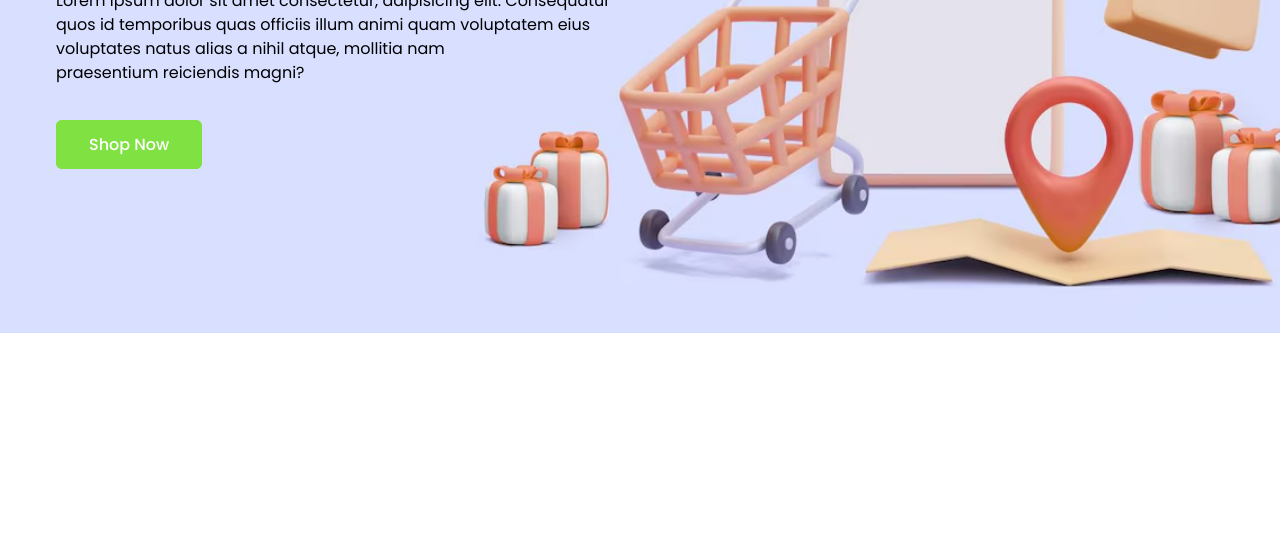
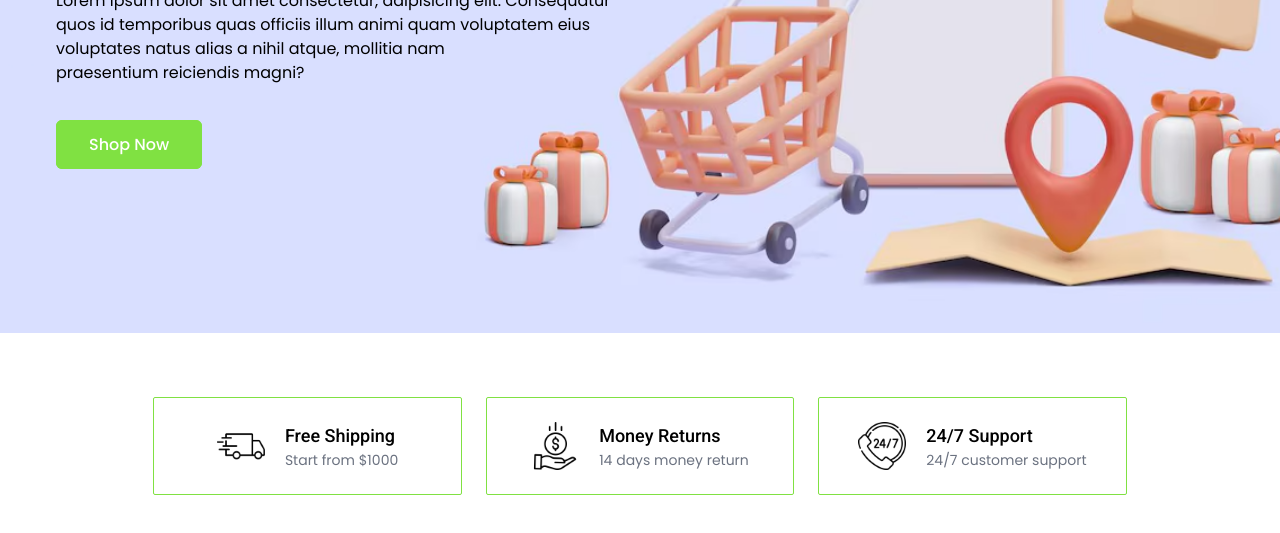
Before and after one commit to SBTHDR/tail-kit, a website: page index.html in a window 1280 px wide. Shown: the part 461-994 px from the top of the page. Before the commit the page ends 800 px from the top, so only its background shows below. Drawn offline with Linux system fonts and the light colour scheme.

Commit message:
Feat: Features

```diff
--- a/index.html
+++ b/index.html
@@ -143,5 +143,40 @@
         </div>
      </div>
     <!-- Banner End -->
+
+    <!-- Features Start -->
+    <div class="container py-16">
+        <div class="w-10/12 grid grid-cols-3 gap-6 mx-auto justify-center">
+            <!-- Single Feature -->
+             <div class="border border-primary rounded-sm py-6 flex justify-center items-center gap-5">
+                <img src="/public/img/delivery-truck.png" class="w-12 h-12 object-contain" alt="">
+                <div>
+                    <h4 class="font-medium capitalize text-lg">Free Shipping</h4>
+                    <p class="text-gray-500 text-sm">Start from $1000</p>
+                </div>
+             </div>
+            <!-- Single End -->
+            <!-- Single Feature -->
+            <div class="border border-primary rounded-sm py-6 flex justify-center items-center gap-5">
+                <img src="/public/img/save-money.png" class="w-12 h-12 object-contain" alt="">
+                <div>
+                    <h4 class="font-medium capitalize text-lg">Money Returns</h4>
+                    <p class="text-gray-500 text-sm">14 days money return</p>
+                </div>
+            </div>
+            <!-- Single End -->
+            <!-- Single Feature -->
+            <div class="border border-primary rounded-sm py-6 flex justify-center items-center gap-5">
+                <img src="/public/img/support.png" class="w-12 h-12 object-contain" alt="">
+                <div>
+                    <h4 class="font-medium capitalize text-lg">24/7 Support</h4>
+                    <p class="text-gray-500 text-sm">24/7 customer support</p>
+                </div>
+            </div>
+            <!-- Single End -->
+        </div>
+    </div>
+    <!-- Features End -->
+
 </body>
 </html>
```
Also changed, not shown: public/css/style.css, public/img/delivery-truck.png (added), public/img/save-money.png (added), public/img/support.png (added).
